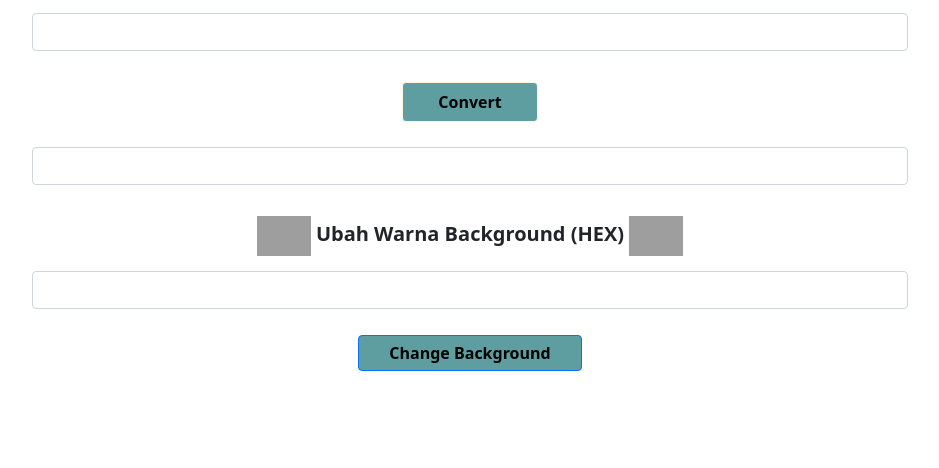
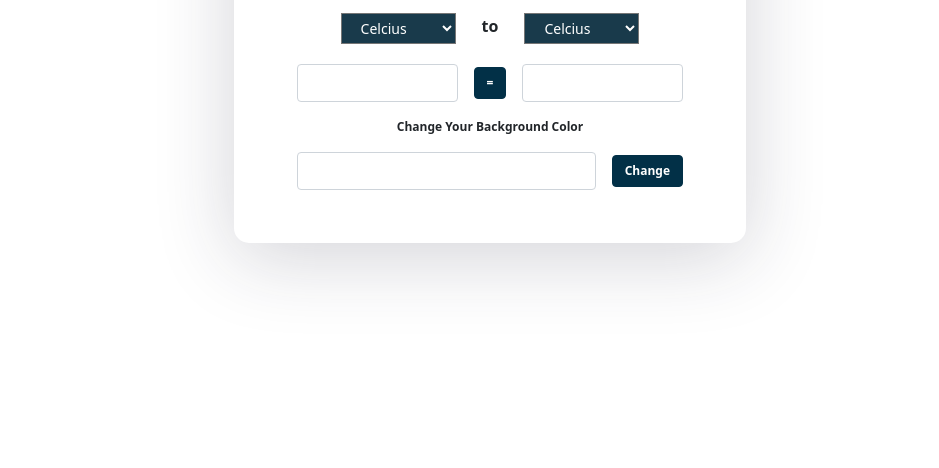
Before and after one commit to putrisanji/HomeworkFE, a website: page index.html in a window 1280 px wide. Shown: the part 332-800 px from the top of the page, without its empty margins (150-1089 px from the left). Drawn offline with nearby package versions, Linux system fonts and the light colour scheme; grey boxes are pictures that could not be loaded.

Commit message:
restructure code

```diff
--- a/index.html
+++ b/index.html
@@ -1,75 +1,128 @@
 <!DOCTYPE html>
 <html lang="en">
   <head>
-    <meta charset="UTF-8">
-    <meta http-equiv="X-UA-Compatible" content="IE=edge">
-    <meta name="viewport" content="width=device-width, initial-scale=1.0">
-    <link rel="stylesheet" href="https://cdn.jsdelivr.net/npm/bootstrap@5.1.0/dist/css/bootstrap.rtl.min.css" integrity="sha384-XfhC/Sid4FIGSXYebcOtcSCRFkd/zZzAMVipf0bNWucloRvcKK2/dpVWodQbQ1Ek" crossorigin="anonymous">
-    <link rel="stylesheet" href="style.css">
+    <meta charset="UTF-8" />
+    <meta http-equiv="X-UA-Compatible" content="IE=edge" />
+    <meta name="viewport" content="width=device-width, initial-scale=1.0" />
+    <link
+      rel="stylesheet"
+      href="https://cdn.jsdelivr.net/npm/bootstrap@5.1.0/dist/css/bootstrap.rtl.min.css"
+      integrity="sha384-XfhC/Sid4FIGSXYebcOtcSCRFkd/zZzAMVipf0bNWucloRvcKK2/dpVWodQbQ1Ek"
+      crossorigin="anonymous"
+    />
+    <link rel="stylesheet" href="style.css" />
     <title>Temperature</title>
   </head>
   <body>
+    <div class="outer">
       <div class="container">
         <h1>TEMPERATURE CONVERTER</h1>
-        <p>tanggal</p>
         <div class="Date">
-            <script type='text/javascript'>
-                var months = ['Januari', 'Februari', 'Maret', 'April', 'Mei', 'Juni', 'Juli', 'Agustus', 'September', 'Oktober', 'November', 'Desember'];
-                var myDays = ['Minggu', 'Senin', 'Selasa', 'Rabu', 'Kamis', 'Jum&#39;at', 'Sabtu'];
+          <script type="text/javascript">
+            var months = [
+              "Januari",
+              "Februari",
+              "Maret",
+              "April",
+              "Mei",
+              "Juni",
+              "Juli",
+              "Agustus",
+              "September",
+              "Oktober",
+              "November",
+              "Desember",
+            ];
+            var myDays = [
+              "Minggu",
+              "Senin",
+              "Selasa",
+              "Rabu",
+              "Kamis",
+              "Jum&#39;at",
+              "Sabtu",
+            ];
             var date = new Date();
             var day = date.getDate();
             var month = date.getMonth();
             var thisDay = date.getDay(),
               thisDay = myDays[thisDay];
             var yy = date.getYear();
-                var year = (yy < 1000) ? yy + 1900 : yy;
-                document.write(thisDay + ', ' + day + ' ' + months[month] + ' ' + year);
+            var year = yy < 1000 ? yy + 1900 : yy;
+            document.write(
+              thisDay + ", " + day + " " + months[month] + " " + year
+            );
           </script>
         </div>
-        <h2>Ready Convert</h2>
-        <div class="conversion">
-            <div class="input-group1">
+        <h2>Ready to Convert</h2>
+        <div class="d-flex justify-content-center">
+          <div class="p-2">
             <select class="input" id="inputGroupSelect01">
-                    <option  value="celcius">Celcius</option>
-                    <option  value="farenheit">Farenheit</option>
-                    <option  value="reamure">Reamure</option>
+              <option class="input" value="celcius">Celcius</option>
+              <option class="input" value="farenheit">Farenheit</option>
+              <option class="input" alue="reamure">Reamure</option>
             </select>
           </div>
-            <div class="to">
-                <h3>to</h3>
+          <div class="p-2">
+            <h2>to</h2>
           </div>
-            <div class="input-group2">
-                <select class="output" id="inputGroupSelect01">
-                    <option  value="celcius">Celcius</option>
-                    <option  value="farenheit">Farenheit</option>
-                    <option  value="reamure">Reamure</option>
+          <div class="p-2">
+            <select class="output" id="inputGroupSelect02">
+              <option class="output" value="celcius">Celcius</option>
+              <option class="output" value="farenheit">Farenheit</option>
+              <option class="output" value="reamure">Reamure</option>
             </select>
           </div>
         </div>
-        <div class="inputVal">
-            <div class="input-group mb-3">
-                <input type="number" id="TemperatureIn" value="" class="form-control" aria-describedby="basic-addon3">
+        <div class="d-flex justify-content-center">
+          <div class="p-2" >
+            <input
+              type="number"
+              id="TemperatureIn"
+              value=""
+              class="form-control"
+              aria-describedby="basic-addon3"
+            />
+          </div>
+          <div class="p-2" >
+            <input
+              id="submit"
+              class="btn btn-primary"
+              type="button"
+              value="="
+              onclick="convertThep()"
+            />
+          </div>
+          <div class="p-2">
+            <input
+            type="number"
+            id="TemperatureOut"
+            value=""
+            class="form-control"
+            aria-describedby="basic-addon3"
+          />
           </div>
         </div>
-         <div class="submit">
-            <input id = "submit" class="btn btn-primary" type="button" value="Convert" onclick="convertThep()">
+        <p>Change Your Background Color</p>
+        <div class="d-flex">
+          <div class="p-2 w-100" >
+            <input
+            id="color"
+            type="text"
+            class="form-control"
+            aria-describedby="basic-addon3"
+          />
+
           </div>
-        <div class="result">
-            <div class="input-group mb-3">
-                <input type="number" id="TemperatureOut" value ="" class="form-control" aria-describedby="basic-addon3">
+          <div class="p-2">
+            <input
+            id="backgroundChange"
+            class="btn btn-primary"
+            type="button"
+            value="Change"
+            onclick="changeBackground()"
+          />
           </div>
-        </div>
-        <div class="changebackground">
-            <h2><span><img src="https://img.icons8.com/dotty/80/000000/low-importance.png" height="40px"/></span> Ubah Warna Background (HEX) <span><img src="https://img.icons8.com/dotty/80/000000/low-importance.png" height="40px"/></span></h2>
-            <div class="colorIn">
-                <div class="input-group mb-3">
-                    <input id="color" type="text" class="form-control" aria-describedby="basic-addon3">
-                </div>
-            </div>
-            <div class="change">
-                <input id = "backgroundChange" class="btn btn-primary" type="button" value="Change Background"onclick="changeBackground()">
-            </div>
-
       </div>
     </div>
     <script src="./script.js"></script>
--- a/style.scss
+++ b/style.scss
@@ -1,144 +1,101 @@
 body {
-    margin: 0px;
-    padding: 0px;
+  margin: auto;
+  padding: auto;
 }
 
 a {
   text-decoration: none;
 }
+.outer {
+  display: flex;
+  justify-content: center;
+  align-items: center;
+  flex-direction: column;
+  margin: auto;
+  height: 100vh;
+}
 
-.container{
-    margin: 50px 50px;
-
-    h1{
-        color:#191a19;
+.container {
+  margin: auto;
+  width: 40%;
+  background: #ffffff;
+  box-shadow: 0px 14px 80px rgba(34, 35, 58, 0.2);
+  padding: 40px 55px 45px 55px;
+  border-radius: 15px;
+  transition: all 0.3s;
+  h1 {
+    color: #191a19;
     text-align: center;
-        font-size:  40px;
-        margin-bottom: 10px;
+    font-size: 18px;
     font-weight: bold;
-
+  }
+  h2 {
+    font-size: 10px;
+    text-align: center;
+    font-weight: bold;
   }
   p{
-        color:black;
-        text-align: center;
-        font-size: 18px;
-        margin-bottom: 10px;
-    }
-    h2{
-        font-size: 20px;
-        margin-bottom: 5px;
-        text-align: center;
-        font-weight: bold;
-
-    }
-    .Date{
-        font-size: 35px;
+    margin-top: 0.5rem;
+    margin-bottom: 0.5rem;
+    font-size: 12px;
     font-weight: bold;
     text-align: center;
-        margin-bottom: 30px;
   }
-    .conversion{
-        display: flex;
-        flex-direction: row;
-        justify-content: center;
-        margin: 20px 100px;
-
-        .input-group1{
-            justify-content: right;
-            padding: 5px 30px;
-            .input{
-                padding: 5px 30px;
+  .Date {
+    font-size: 12px;
+    font-weight: bold;
     text-align: center;
-                background-color: cadetblue;
-                border-radius: 4px;
-                font-size: 18px;
-                border-color: cornsilk;
+    margin-bottom: 5px;
+  }
+  .d-flex.justify-content-center {
+    .p-2 {
+      .input {
+        background-color: #193a4b;
+        color:white;
+        padding-top: 4px;
+        padding-bottom: 4px;
+        padding-right: 15px;
+        padding-left: 15px;
+        font-size: 14px;
+      }
+      .output {
+        background-color: #193a4b;
+        border-color: none;
+        color:white;
+        padding-top: 4px;
+        padding-bottom: 4px;
+        padding-right: 15px;
+        padding-left: 15px;
+        font-size: 14px;
+      }
+      h2 {
+        padding-top: 4px;
+        padding-bottom: 4px;
+        padding-right: 10px;
+        padding-left: 10px;
+        font-size: 16px;
+      }
+      .btn.btn-primary {
+        margin-top: 3px;
+        font-size: 12px;
+        border-color: #023047;
+        background-color: #023047;
+        color: white;
+        font-weight: bold;
+        padding: auto;
+      }
+    }
+  }
+  .d-flex {
+    .btn.btn-primary {
+      margin-top: 3px;
+      font-size: 12px;
+      border-color: #023047;
+      background-color:#023047;
+      color: white;
+      font-weight: bold;
+      padding: auto;
     }
 
   }
-        .input-group2{
-            justify-content: left;
-            padding: 5px 30px;
-            .output{
-                padding: 5px 30px;
-                text-align: center;
-                background-color: cadetblue;
-                border-radius: 4px;
-                font-size: 18px;
-                border-color: cornsilk;
 }
-
-        }
-        .to {
-            align-content: flex-end;
-
-
-            h3{
-                font-size: 30px;
-            }
-        }
-
-
-
-    }
-    .inputVal{
-        margin:10px 10px;
-        display: flex;
-        justify-content: center;
-        .input-group.mb-3{
-            padding: 5px 0px;
-            width: 80%;
-        }
-    }
-    .submit{
-        display: flex;
-        justify-content: center;
-        #submit{
-            text-align: center;
-            padding: 7px 35px;
-            text-align: center;
-            background-color: cadetblue;
-            border-radius: 4px;
-            font-size: 16px;
-            border-color: cornsilk;
-            color: black;
-            margin-bottom: 10px;
-            font-weight: bold;
-        }
-    }
-    .result{
-        display: flex;
-        justify-content: center;
-        margin:10px 10px;
-        .input-group.mb-3{
-            padding: 5px 0px;
-            width: 80%;
-        }
-    }
-    .changebackground{
-        margin:10px 10px;
-        h2{
-            font-size: 20px;
-            margin-top: 5px;
-        }
-        .colorIn{
-            display: flex;
-            justify-content: center;
-            .input-group.mb-3{
-                padding: 10px 0px;
-                width: 80%;
-            }
-        }
-        .change{
-            display: flex;
-            justify-content: center;
-
-            #backgroundChange{
-                background-color: cadetblue;
-                color: black;
-                font-weight: bold;
-                padding: 5px 30px;
-            }
-        }
-    }
-}
```
Also changed, not shown: script.js (+0 -35 lines), test/script.test.js (deleted, +0 -70 lines), style.css, 1 other file. Lines whose indentation alone changed are shown as unchanged.
